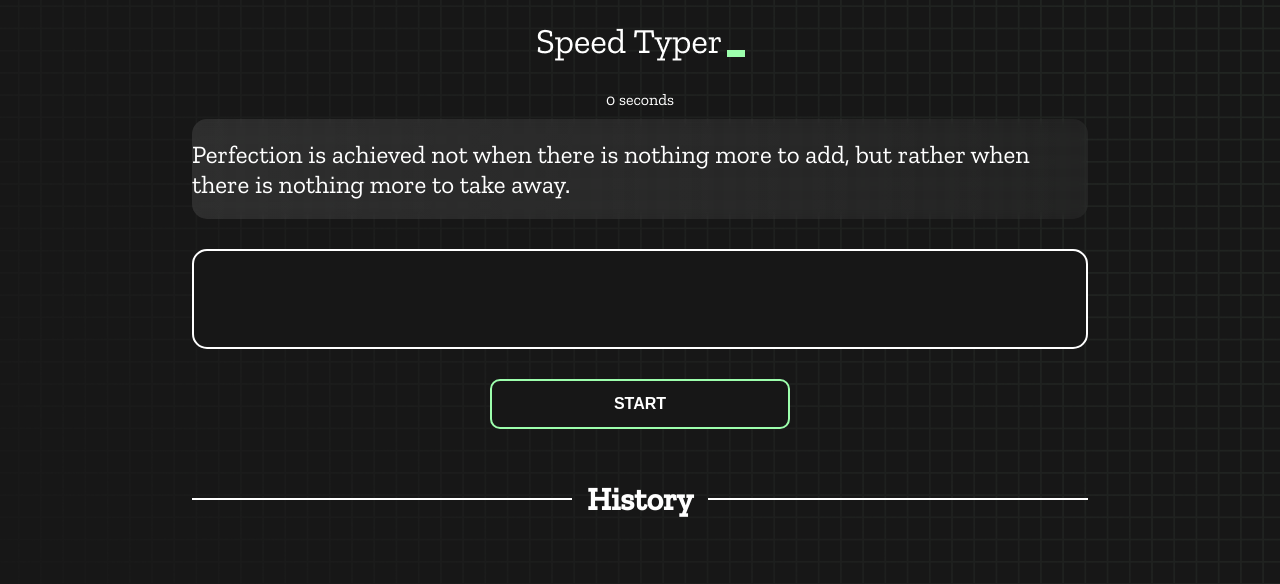
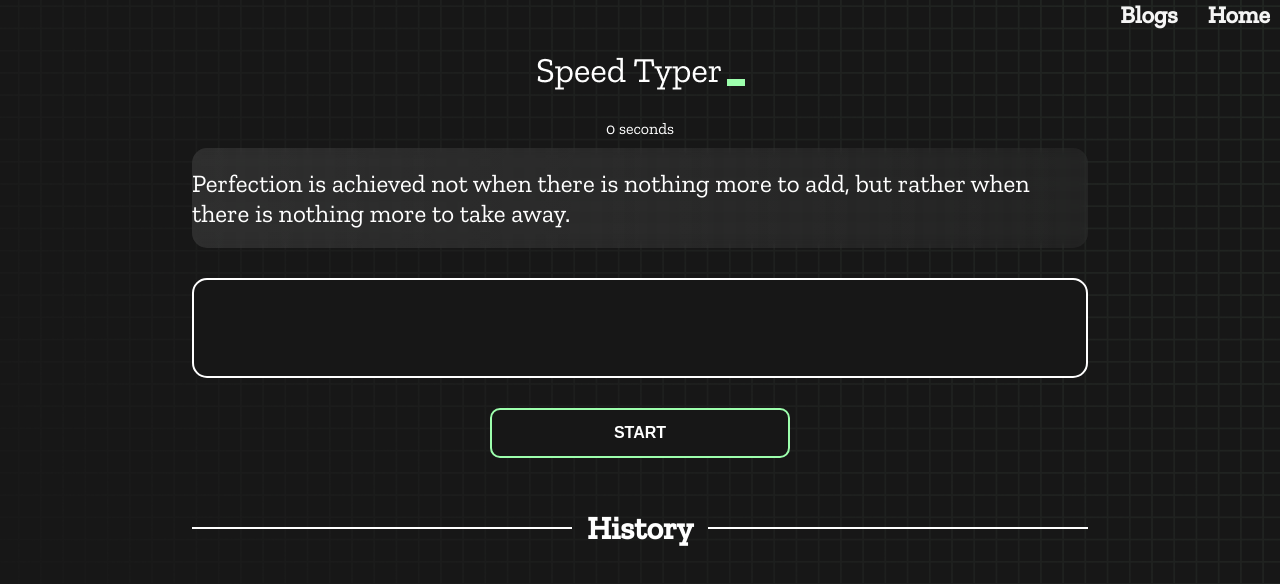
Before and after one commit to nicchy123/Type-Monster-Ass7, a plain HTML site: page index.html in a window 1280 px wide. Drawn offline with nearby package versions, Linux system fonts and the light colour scheme.

Commit message:
blog file created

```diff
--- a/index.html
+++ b/index.html
@@ -13,6 +13,10 @@
 </head>
 
 <body>
+  <div class="nav">
+    <h2 class="blog">Blogs</h2>
+    <h2 class="home">Home</h2>
+  </div>
   <h1 class="title"><img src="./logo.png" /></h1>
   <div id="show-time">0 seconds</div>
 
--- a/script.js
+++ b/script.js
@@ -120,7 +120,7 @@ const start = () => {
        startTime = new Date().getTime();
     }
     count--;
-  }, 100);
+  }, 1000);
 };
 
 // START Countdown
--- a/styles.css
+++ b/styles.css
@@ -10,7 +10,17 @@ body {
   background-position: left top;
   font-family: "Zilla Slab", serif;
 }
+.nav{
+  display: flex;
+  justify-content: flex-end;
+  margin-right: 10px;
+  gap: 30px;
 
+}
+.blog, .home{
+  color: whitesmoke;
+  cursor: pointer;
+}
 .box-container {
   width: 70%;
   margin: 0 auto;
```
Also changed, not shown: blog.html (added, +12 -0 lines).
